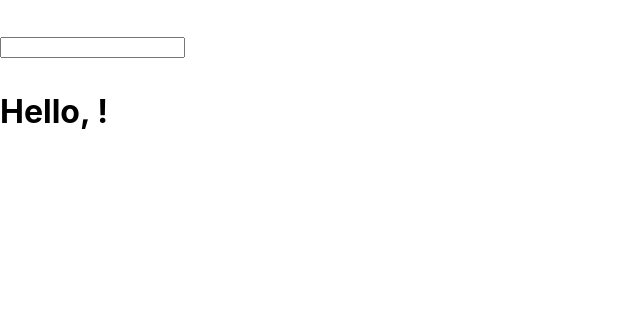
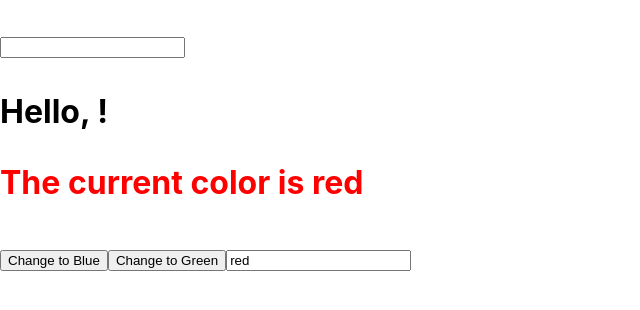
Before and after one commit to salinpaul94/60_DAY_PLAN_FOR_CROSS_PALTFORM_DEVELOPMENT, a React (Create React App) app in the folder test-roject/: page / in a window 1280 px wide. Shown: the top 310 px of the page, without its empty margins (0-640 px from the left). Built offline with nearby package versions, Linux system fonts and the light colour scheme.

Commit message:
color change use state

```diff
--- a/test-roject/src/App.js
+++ b/test-roject/src/App.js
@@ -1,9 +1,11 @@
 import './App.css';
+import ColorChangeUseState from './components/ColorChangeUseStage';
 import NameFormUseState from './components/NameFormUseState';
 
 const element = (
   <h1>
     <NameFormUseState/>
+    <ColorChangeUseState/>
   </h1>
 )
 
--- /dev/null
+++ b/test-roject/src/components/ColorChangeUseStage.js
@@ -0,0 +1,20 @@
+import React, { useState } from 'react';
+
+function ColorChangeUseState() {
+  const [color, setColor] = useState('red');
+
+  return (
+    <div>
+      <p style={{ color }}>The current color is {color}</p>
+      <button onClick={() => setColor('blue')}>Change to Blue</button>
+      <button onClick={() => setColor('green')}>Change to Green</button>
+      <input
+        type="text"
+        value={color}
+        onChange={(e) => setColor(e.target.value)}
+      />
+    </div>
+  );
+}
+
+export default ColorChangeUseState;
```
